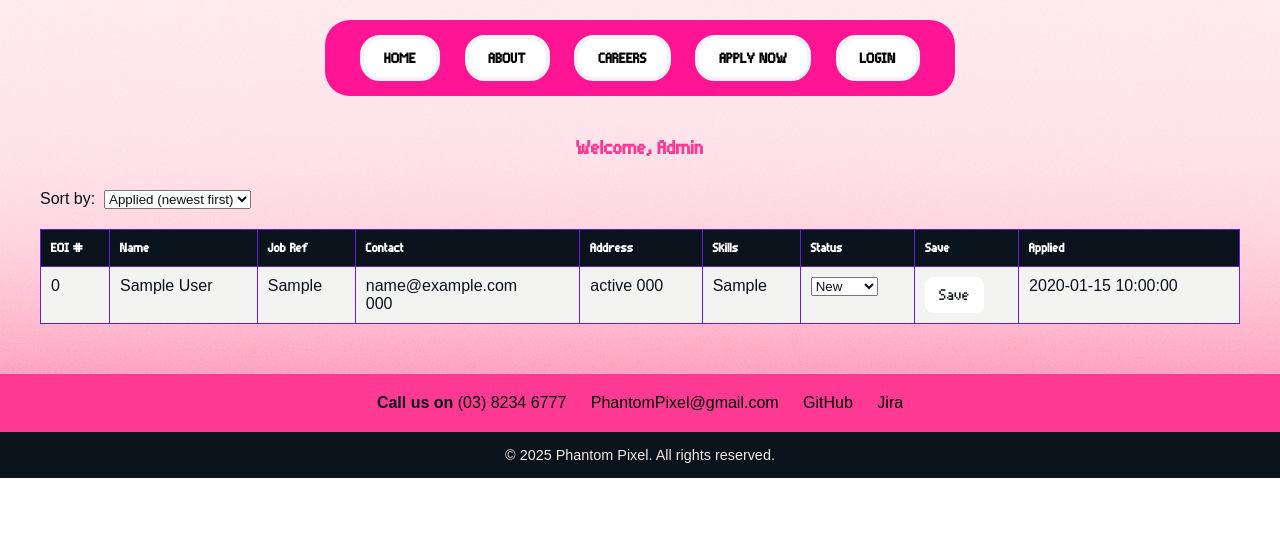
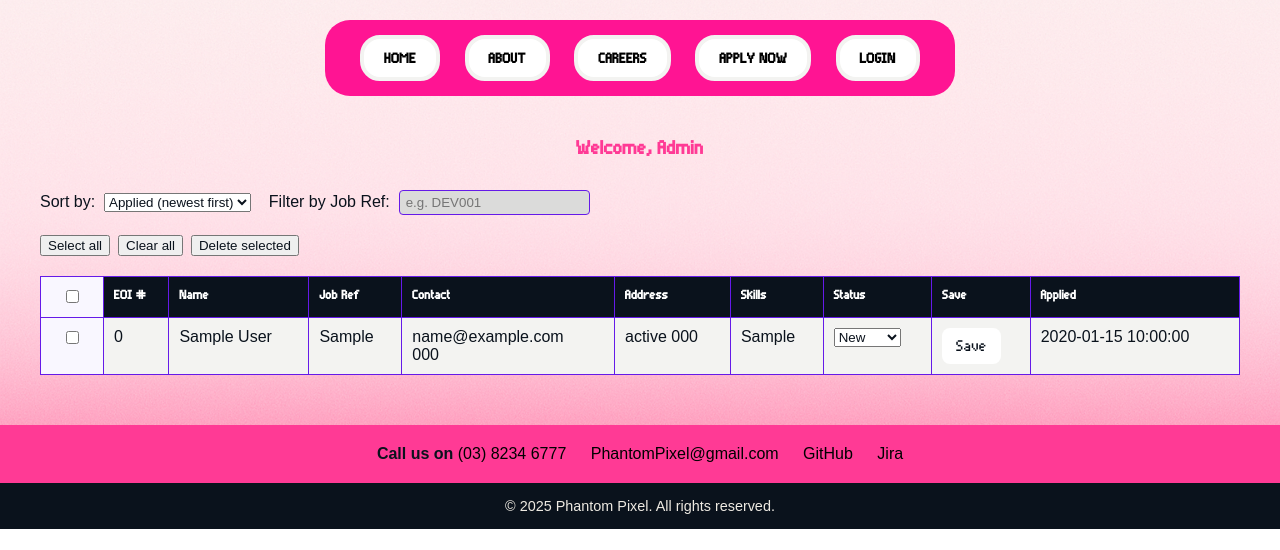
Before and after one commit to 105964253/Phantom-Pixelpart02, a PHP site: page /manager.php in a window 1280 px wide. Shown: the part 250-800 px from the top of the page. Run offline with PHP 8.4, Linux system fonts and the light colour scheme; the visitor is signed in with stand-in values (Sample User, id 1); tables that the repository leaves empty or names only in its code hold one stand-in row (values such as "Sample post"); data that the repository does not hold is empty.

Commit message:
added selection function to manager.php as well as delete function based on the selection made. can also search by job reference code.

```diff
--- a/manager.php
+++ b/manager.php
@@ -10,21 +10,102 @@ if (!$conn) {
 if (
     isset($_SESSION['username']) &&
     $_SESSION['username'] === 'Admin' &&
-    $_SERVER['REQUEST_METHOD'] === 'POST'
+    $_SERVER['REQUEST_METHOD'] === 'POST' &&
+    isset($_POST['id']) &&
+    !isset($_POST['action'])
 ) {
     $id = isset($_POST['id']) ? (int)$_POST['id'] : 0;
     $status = $_POST['status'] ?? '';
-    $allowed = ['New','Current','Final'];
+    $allowed = ['New', 'Current', 'Final'];
     if ($id > 0 && in_array($status, $allowed, true)) {
         $stmt = mysqli_prepare($conn, "UPDATE eoi SET Status=? WHERE EOInumber=?");
         mysqli_stmt_bind_param($stmt, "si", $status, $id);
         mysqli_stmt_execute($stmt);
         mysqli_stmt_close($stmt);
     }
-    header("Location: " . $_SERVER['PHP_SELF']);
+    header("Location: " . $_SERVER['PHP_SELF'] . (!empty($_POST['return_qs']) ? ('?' . $_POST['return_qs']) : ''));
     exit;
 }
+
+if (
+    isset($_SESSION['username']) &&
+    $_SESSION['username'] === 'Admin' &&
+    $_SERVER['REQUEST_METHOD'] === 'POST' &&
+    isset($_POST['action']) &&
+    $_POST['action'] === 'bulk_delete'
+) {
+    $ids = $_POST['del_ids'] ?? [];
+    $ids = array_values(array_map('intval', array_filter($ids, 'is_numeric')));
+    if (!empty($ids)) {
+        mysqli_begin_transaction($conn);
+        try {
+            $delStmt = mysqli_prepare($conn, "DELETE FROM eoi WHERE EOInumber = ?");
+            foreach ($ids as $eid) {
+                mysqli_stmt_bind_param($delStmt, "i", $eid);
+                mysqli_stmt_execute($delStmt);
+            }
+            mysqli_stmt_close($delStmt);
+            mysqli_commit($conn);
+        } catch (Throwable $e) {
+            mysqli_rollback($conn);
+        }
+    }
+    header("Location: " . $_SERVER['PHP_SELF'] . (!empty($_POST['return_qs']) ? ('?' . $_POST['return_qs']) : ''));
+    exit;
+}
+
+$currentSortKey = $_GET['sort'] ?? 'applied_desc';
+$jobFilter = trim($_GET['jobref'] ?? '');
+
+$SORT_LABELS = [
+    'applied_desc' => 'Applied (newest first)',
+    'applied_asc'  => 'Applied (oldest first)',
+    'eoi_desc'     => 'EOI # (high → low)',
+    'eoi_asc'      => 'EOI # (low → high)',
+    'name_asc'     => 'Name (A → Z)',
+    'name_desc'    => 'Name (Z → A)',
+    'jobref_asc'   => 'Job Ref (A → Z)',
+    'jobref_desc'  => 'Job Ref (Z → A)',
+    'status_asc'   => 'Status (A → Z)',
+    'status_desc'  => 'Status (Z → A)',
+    'state_asc'    => 'State (A → Z)',
+    'state_desc'   => 'State (Z → A)',
+];
+
+$SORT_MAP = [
+    'applied_desc' => 'DateApplied DESC',
+    'applied_asc'  => 'DateApplied ASC',
+    'eoi_desc'     => 'EOInumber DESC',
+    'eoi_asc'      => 'EOInumber ASC',
+    'name_asc'     => 'LastName ASC, FirstName ASC',
+    'name_desc'    => 'LastName DESC, FirstName DESC',
+    'jobref_asc'   => 'JobRef ASC',
+    'jobref_desc'  => 'JobRef DESC',
+    'status_asc'   => 'Status ASC',
+    'status_desc'  => 'Status DESC',
+    'state_asc'    => 'State ASC',
+    'state_desc'   => 'State DESC',
+];
+
+$orderby = $SORT_MAP[$currentSortKey] ?? 'DateApplied DESC';
+
+$sql = "SELECT EOInumber, JobRef, FirstName, LastName, Email, MobilePhone, State, Postcode, Skills, Status, DateApplied FROM eoi";
+if ($jobFilter !== '') {
+    $sql .= " WHERE JobRef LIKE ?";
+}
+$sql .= " ORDER BY $orderby";
+
+if ($jobFilter !== '') {
+    $stmt = mysqli_prepare($conn, $sql);
+    $pattern = "%$jobFilter%";
+    mysqli_stmt_bind_param($stmt, "s", $pattern);
+    mysqli_stmt_execute($stmt);
+    $res = mysqli_stmt_get_result($stmt);
+} else {
+    $res = mysqli_query($conn, $sql);
+}
 ?>
+
 <!DOCTYPE html>
 <html lang="en">
 <head>
@@ -37,6 +118,7 @@ if (
 
     <link rel="stylesheet" href="styles/styles.css">
     <link rel="stylesheet" href="styles/fonts.css">
+
     <style>
         table {
             border-collapse: collapse;
@@ -66,11 +148,39 @@ if (
             text-align: center;
         }
         #sortbar {
-        max-width:1200px;
-        margin:10px auto 20px;
+            max-width: 1200px;
+            margin: 10px auto 20px;
         }
+        #sortbar input[type="text"] {
+            padding: 4px 6px;
+            border-radius: 4px;
+            border: 1px solid #651AE8;
+        }
+        table td:first-child, table th:first-child {
+            width: 42px;
+            text-align: center;
+            background: #f9f7ff;
+        }
+    </style>
 
-  </style>
+    <script>
+        function toggleAll(source) {
+            document.querySelectorAll('.delbox').forEach(b => b.checked = source.checked);
+        }
+        function selectAll() {
+            document.querySelectorAll('.delbox').forEach(b => b.checked = true);
+            const m = document.getElementById('del_master');
+            if (m) m.checked = true;
+        }
+        function clearAll() {
+            document.querySelectorAll('.delbox').forEach(b => b.checked = false);
+            const m = document.getElementById('del_master');
+            if (m) m.checked = false;
+        }
+        function confirmDelete() {
+            return confirm("Delete all selected EOI entries? This cannot be undone.");
+        }
+    </script>
 </head>
 
 <body id="loginbody">
@@ -87,54 +197,34 @@ if (
             <form id="sortbar" method="get">
                 <label for="sort">Sort by:&nbsp;</label>
                 <select id="sort" name="sort" onchange="this.form.submit()">
-        <?php
-        $SORT_LABELS = [
-            'applied_desc' => 'Applied (newest first)',
-            'applied_asc'  => 'Applied (oldest first)',
-            'eoi_desc'     => 'EOI # (high → low)',
-            'eoi_asc'      => 'EOI # (low → high)',
-            'name_asc'     => 'Name (A → Z)',
-            'name_desc'    => 'Name (Z → A)',
-            'jobref_asc'   => 'Job Ref (A → Z)',
-            'jobref_desc'  => 'Job Ref (Z → A)',
-            'status_asc'   => 'Status (A → Z)',
-            'status_desc'  => 'Status (Z → A)',
-            'state_asc'    => 'State (A → Z)',
-            'state_desc'   => 'State (Z → A)',
-        ];
-        foreach ($SORT_LABELS as $key => $label) {
-            $sel = ($key === $currentSortKey) ? 'selected' : '';
-            echo '<option value="'.htmlspecialchars($key).'" '.$sel.'>'.htmlspecialchars($label).'</option>';
-        }
-        ?>
+                    <?php foreach ($SORT_LABELS as $key => $label): ?>
+                        <option value="<?= htmlspecialchars($key) ?>" <?= ($key === $currentSortKey ? 'selected' : '') ?>>
+                            <?= htmlspecialchars($label) ?>
+                        </option>
+                    <?php endforeach; ?>
                 </select>
+                &nbsp;&nbsp;
+                <label for="jobref">Filter by Job Ref:&nbsp;</label>
+                <input type="text" id="jobref" name="jobref" value="<?= htmlspecialchars($jobFilter) ?>" placeholder="e.g. DEV001">
                 <noscript><button type="submit">Apply</button></noscript>
             </form>
 
-    <?php
-      $currentSortKey = $_GET['sort'] ?? 'applied_desc';
-      $SORT_MAP = [
-        'applied_desc' => 'DateApplied DESC',
-        'applied_asc'  => 'DateApplied ASC',
-        'eoi_desc'     => 'EOInumber DESC',
-        'eoi_asc'      => 'EOInumber ASC',
-        'name_asc'     => 'LastName ASC, FirstName ASC',
-        'name_desc'    => 'LastName DESC, FirstName DESC',
-        'jobref_asc'   => 'JobRef ASC',
-        'jobref_desc'  => 'JobRef DESC',
-        'status_asc'   => 'Status ASC',
-        'status_desc'  => 'Status DESC',
-        'state_asc'    => 'State ASC',
-        'state_desc'   => 'State DESC',
-        ];
-      $orderby = $SORT_MAP[$currentSortKey] ?? 'DateApplied DESC';
+            <?php if ($res && mysqli_num_rows($res) > 0): ?>
 
-      $res = mysqli_query($conn, "SELECT EOInumber, JobRef, FirstName, LastName, Email, MobilePhone, State, Postcode, Skills, Status, DateApplied FROM eoi ORDER BY $orderby");
-      if ($res && mysqli_num_rows($res) > 0):
+                <form id="bulkDeleteForm" method="post" action="<?= htmlspecialchars($_SERVER['PHP_SELF']) ?>" onsubmit="return confirmDelete()">
+                    <input type="hidden" name="action" value="bulk_delete">
+                    <input type="hidden" name="return_qs" value="<?= htmlspecialchars($_SERVER['QUERY_STRING'] ?? '') ?>">
+                </form>
 
-    ?>
+                <div style="max-width:1200px; margin:0 auto 10px; display:flex; gap:8px; align-items:center;">
+                    <button type="button" onclick="selectAll()">Select all</button>
+                    <button type="button" onclick="clearAll()">Clear all</button>
+                    <button type="submit" form="bulkDeleteForm">Delete selected</button>
+                </div>
+
                 <table>
                     <tr>
+                        <th><input type="checkbox" id="del_master" onclick="toggleAll(this)" title="Select all on this page"></th>
                         <th class="nowrap">EOI #</th>
                         <th>Name</th>
                         <th class="nowrap">Job Ref</th>
@@ -148,31 +238,28 @@ if (
 
                     <?php while ($row = mysqli_fetch_assoc($res)): ?>
                         <tr>
+                            <td class="nowrap">
+                                <input type="checkbox" class="delbox" name="del_ids[]" value="<?= (int)$row['EOInumber'] ?>" form="bulkDeleteForm">
+                            </td>
                             <td class="nowrap"><?= (int)$row['EOInumber'] ?></td>
-            <td>
-              <?= htmlspecialchars($row['FirstName'] . ' ' . $row['LastName']) ?>
-            </td>
+                            <td><?= htmlspecialchars($row['FirstName'] . ' ' . $row['LastName']) ?></td>
                             <td class="nowrap"><?= htmlspecialchars($row['JobRef']) ?></td>
                             <td>
                                 <div><?= htmlspecialchars($row['Email']) ?></div>
                                 <div><?= htmlspecialchars($row['MobilePhone']) ?></div>
                             </td>
-            <td class="nowrap">
-              <?= htmlspecialchars($row['State']) ?> <?= htmlspecialchars($row['Postcode']) ?>
-            </td>
+                            <td class="nowrap"><?= htmlspecialchars($row['State']) ?> <?= htmlspecialchars($row['Postcode']) ?></td>
                             <td><?= nl2br(htmlspecialchars($row['Skills'])) ?></td>
                             <td>
                                 <form method="post" action="<?= htmlspecialchars($_SERVER['PHP_SELF']) ?>">
                                     <input type="hidden" name="id" value="<?= (int)$row['EOInumber'] ?>">
                                     <input type="hidden" name="return_qs" value="<?= htmlspecialchars($_SERVER['QUERY_STRING'] ?? '') ?>">
                                     <select name="status">
-                  <?php
-                    $opts = ['New','Current','Final'];
-                    foreach ($opts as $opt) {
-                      $sel = ($row['Status'] === $opt) ? 'selected' : '';
-                      echo '<option value="'.htmlspecialchars($opt).'" '.$sel.'>'.htmlspecialchars($opt).'</option>';
-                    }
-                  ?>
+                                        <?php foreach (['New', 'Current', 'Final'] as $opt): ?>
+                                            <option value="<?= htmlspecialchars($opt) ?>" <?= ($row['Status'] === $opt ? 'selected' : '') ?>>
+                                                <?= htmlspecialchars($opt) ?>
+                                            </option>
+                                        <?php endforeach; ?>
                                     </select>
                             </td>
                             <td>
@@ -183,8 +270,9 @@ if (
                         </tr>
                     <?php endwhile; ?>
                 </table>
+
             <?php else: ?>
-      <p>No EOI entries found.</p>
+                <p>No entries found.</p>
             <?php endif; ?>
 
         <?php else: ?>
```
Lines whose indentation alone changed are shown as unchanged.
